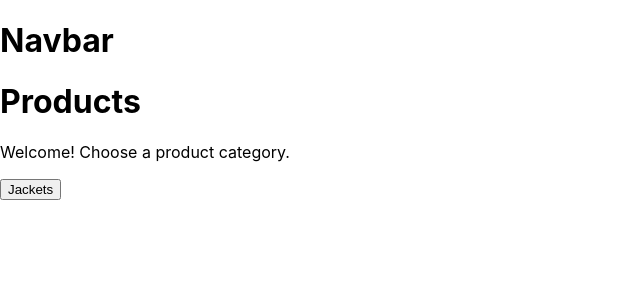
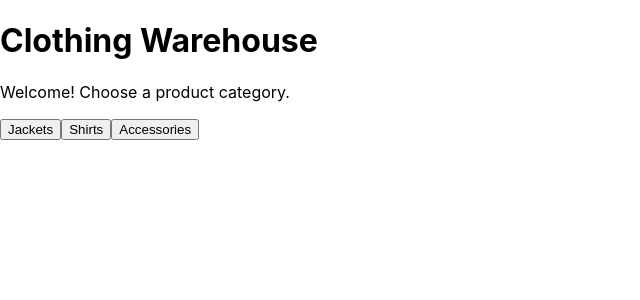
Before and after one commit to Raichan/clothing-warehouse, a React (Create React App) app: page / in a window 1280 px wide. Shown: the top 300 px of the page, without its empty margins (0-640 px from the left). Built offline with nearby package versions, Linux system fonts and the light colour scheme.

Commit message:
Get availabilities

```diff
--- a/public/index.html
+++ b/public/index.html
@@ -5,10 +5,7 @@
     <link rel="icon" href="%PUBLIC_URL%/favicon.ico" />
     <meta name="viewport" content="width=device-width, initial-scale=1" />
     <meta name="theme-color" content="#000000" />
-    <meta
-      name="description"
-      content="Web site created using create-react-app"
-    />
+    <meta name="description" content="Clothing Warehouse Demo" />
     <link rel="apple-touch-icon" href="%PUBLIC_URL%/logo192.png" />
     <!--
       manifest.json provides metadata used when your web app is installed on a
@@ -24,7 +21,7 @@
       work correctly both with client-side routing and a non-root public URL.
       Learn how to configure a non-root public URL by running `npm run build`.
     -->
-    <title>React App</title>
+    <title>Clothing Warehouse</title>
   </head>
   <body>
     <noscript>You need to enable JavaScript to run this app.</noscript>
--- a/src/Navbar.js
+++ b/src/Navbar.js
@@ -1,7 +1,7 @@
 import React from "react";
 
 const Navbar = () => {
-  return <h1>Navbar</h1>;
+  return <h1>Clothing Warehouse</h1>;
 };
 
 export default Navbar;
--- a/src/Products.js
+++ b/src/Products.js
@@ -1,20 +1,122 @@
 import React, { useState } from "react";
 
 const Products = () => {
-  const [products, setProducts] = useState(null);
+  const [products, setProducts] = useState([]);
 
   const getProducts = (category) => {
+    // Get products
+    let sorted = [];
     fetch("https://bad-api-assignment.reaktor.com/products/" + category)
       .then((response) => response.json())
-      .then((data) => console.log(data));
+      .then((data) => {
+        console.log(data);
+        sorted = data.sort((a, b) => (a.name > b.name ? 1 : -1));
+        //setProducts(sorted);
+
+        // Find all manufacturers
+        let manufacturers = [];
+        data.forEach((product) => {
+          if (!manufacturers.includes(product.manufacturer)) {
+            manufacturers.push(product.manufacturer);
+          }
+        });
+        //console.log(manufacturers); // "xoon", "reps", "nouke", "derp", "abiplos"
+        manufacturers.forEach((manufacturer, m) => {
+          console.log("fetching " + manufacturers);
+          fetch(
+            "https://bad-api-assignment.reaktor.com/availability/" +
+              manufacturer
+          )
+            .then((response) => response.json())
+            .then((data) => {
+              console.log("processing " + manufacturer);
+              const parser = new DOMParser();
+
+              // Loop through products, set availabilities
+              sorted.forEach((product, i) => {
+                // Skip products from wrong manufacturers
+                if (product.manufacturer === manufacturer) {
+                  let avLine = data.response.find(
+                    (p) => p.id.toLowerCase() === product.id
+                  );
+
+                  if (avLine !== undefined) {
+                    const availabilityXml = parser.parseFromString(
+                      avLine.DATAPAYLOAD,
+                      "application/xml"
+                    );
+
+                    let availability;
+                    switch (
+                      availabilityXml.getElementsByTagName("INSTOCKVALUE")[0]
+                        .childNodes[0].nodeValue
+                    ) {
+                      case "INSTOCK":
+                        availability = 2;
+                        break;
+                      case "LESSTHAN10":
+                        availability = 1;
+                        break;
+                      case "OUTOFSTOCK":
+                        availability = 0;
+                        break;
+                      default:
+                        availability = -1; // unknown
+                        break;
+                    }
+
+                    // Update product availability
+                    sorted[i].availability = availability;
+                    console.log(
+                      "product " +
+                        product.name +
+                        " availability: " +
+                        availability
+                    );
+                  } else {
+                    console.log("id " + product.id + " not found");
+                  }
+                }
+              });
+            })
+            .then(() => {
+              console.log("done " + manufacturer);
+              // All 5 manufacturers have been handled
+              // TODO find a more generic solution
+              if (m === 4) {
+                // Update availabilities
+                setProducts(sorted);
+              }
+            })
+            .catch((err) => {
+              console.log(err);
+            });
+        });
+      })
+      .catch((err) => {
+        console.log(err);
+      });
   };
 
   return (
     <div>
-      <h1>Products</h1>
       <p>Welcome! Choose a product category.</p>
       <button onClick={() => getProducts("jackets")}>Jackets</button>
-      <div>{products}</div>
+      <button onClick={() => getProducts("shirts")}>Shirts</button>
+      <button onClick={() => getProducts("accessories")}>Accessories</button>
+      <ul>
+        {products.map(function (item, i) {
+          return (
+            <li key={i}>
+              {item.name +
+                " " +
+                item.id +
+                " " +
+                (item.availability ? " " + item.availability : " -1")}
+            </li>
+          );
+        })}
+      </ul>
     </div>
   );
 };
```
Also changed, not shown: 1 other file (tests, documents, lock files or other folders).
